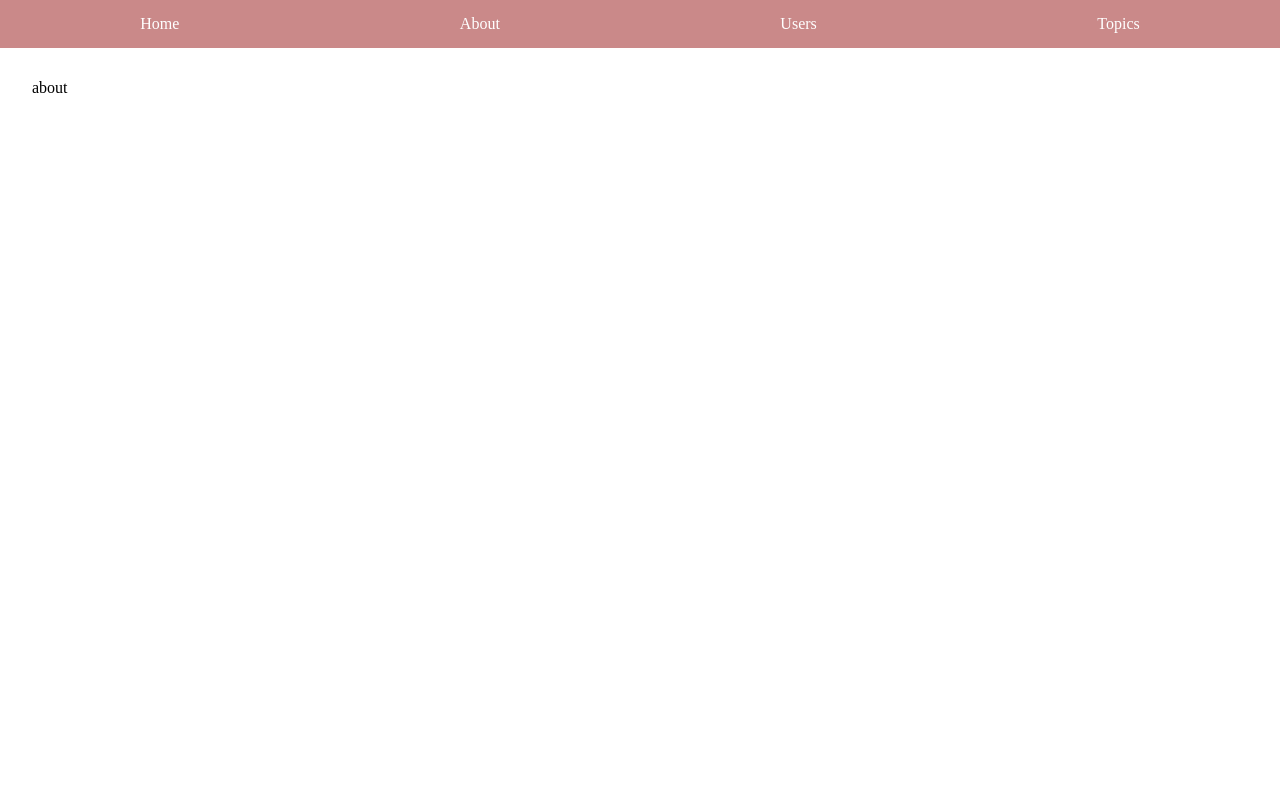
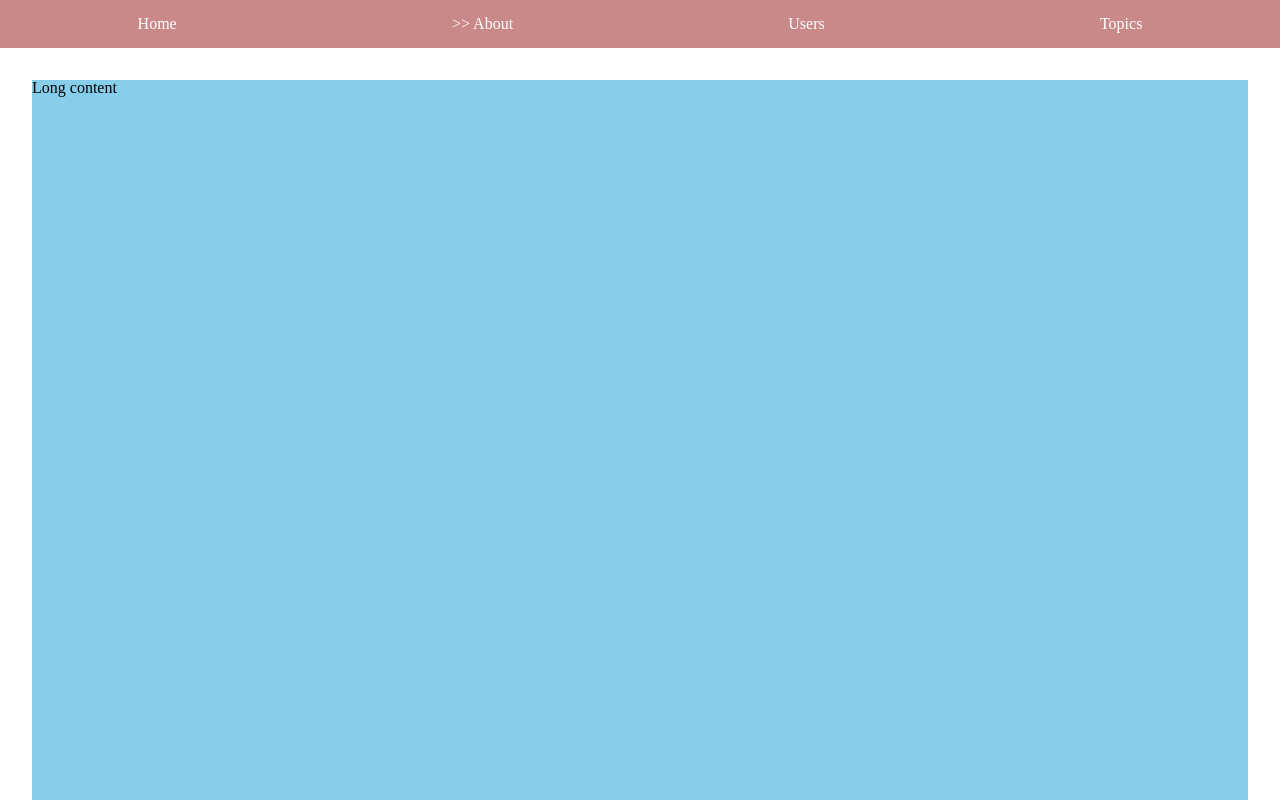
Before and after one commit to dayoung0510/router-practice, a React (Create React App) app: page /about in a window 1280 px wide. Shown: the top 800 px of the page. Built offline with nearby package versions, Linux system fonts and the light colour scheme; the HTML template or start-up script is replaced by a standard one.

Commit message:
custrom link

```diff
--- a/src/App.tsx
+++ b/src/App.tsx
@@ -7,13 +7,14 @@ import {
   Switch,
   Route,
   Link,
-  NavLink,
+  useRouteMatch,
 } from 'react-router-dom';
 import About from 'components/About';
 import User from 'components/User';
 import Home from 'components/Home';
 import Topics from 'components/Topics';
 import AllUsers from 'components/AllUsers';
+import OldSchoolMenuLink from 'components/OldSchoolMenuLink';
 
 const Nav = styled.nav`
   width: 100%;
@@ -26,8 +27,9 @@ const Nav = styled.nav`
 `;
 const Content = styled.div`
   background-color: #ffffff;
+  padding: 2rem;
+  overflow: auto;
   height: calc(100% - 3rem);
-  padding: 2rem;
 `;
 
 function App() {
@@ -35,10 +37,10 @@ function App() {
     <div className="App" style={{ width: '100%', height: '100%' }}>
       <Router>
         <Nav>
-          <Link to="/">Home</Link>
-          <Link to="/about">About</Link>
-          <Link to="/users">Users</Link>
-          <Link to="/topics">Topics</Link>
+          <OldSchoolMenuLink activeOnlyWhenExact to="/" label="Home" />
+          <OldSchoolMenuLink activeOnlyWhenExact to="/about" label="About" />
+          <OldSchoolMenuLink activeOnlyWhenExact to="/users" label="Users" />
+          <OldSchoolMenuLink activeOnlyWhenExact to="/topics" label="Topics" />
         </Nav>
         <Content>
           <Switch>
--- a/src/components/About.tsx
+++ b/src/components/About.tsx
@@ -1,7 +1,13 @@
 import React from 'react';
 
 const About: React.FC = () => {
-  return <div>about</div>;
+  return (
+    <>
+      <div style={{ height: '100rem', background: 'skyblue' }}>
+        Long content
+      </div>
+    </>
+  );
 };
 
 export default About;
--- /dev/null
+++ b/src/components/OldSchoolMenuLink.tsx
@@ -0,0 +1,27 @@
+import React from 'react';
+import { useRouteMatch, Link } from 'react-router-dom';
+
+type Props = {
+  label: string;
+  to: string;
+  activeOnlyWhenExact: boolean;
+};
+
+const OldSchoolMenuLink: React.FC<Props> = ({
+  label,
+  to,
+  activeOnlyWhenExact,
+}) => {
+  const match = useRouteMatch({
+    path: to,
+    exact: activeOnlyWhenExact,
+  });
+  return (
+    <div className={match ? 'active' : ''}>
+      {match && '>> '}
+      <Link to={to}>{label}</Link>
+    </div>
+  );
+};
+
+export default OldSchoolMenuLink;
```
Also changed, not shown: package.json (+8 -1 lines).
